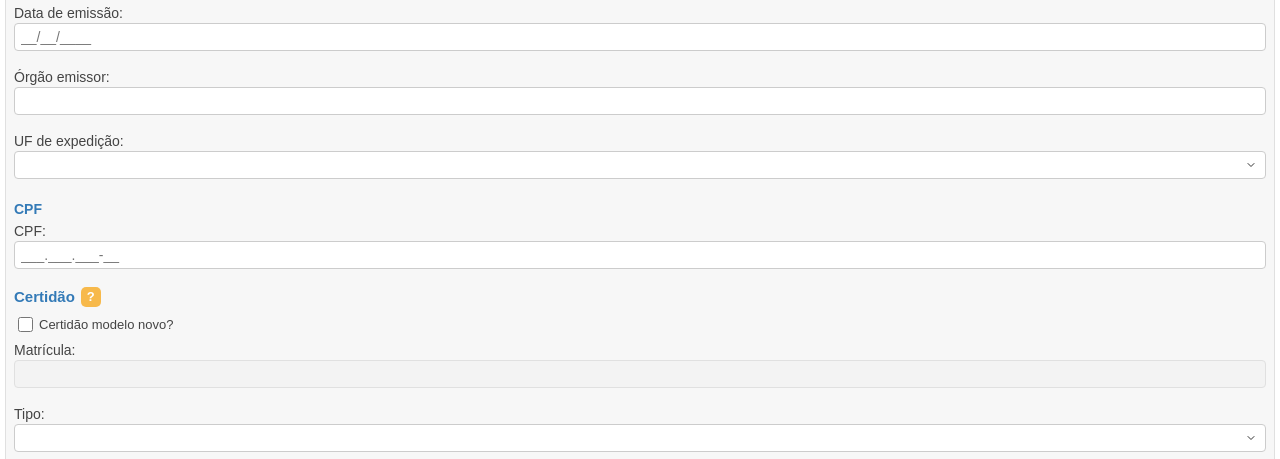
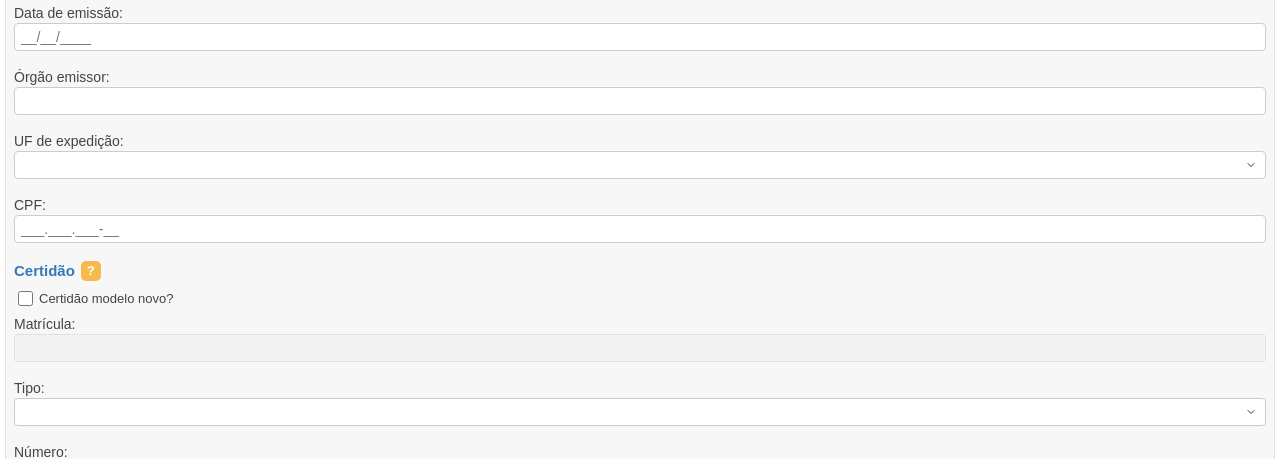
Before and after one commit to Solutionsforce/PassPF, a Flask app: page /nova-solicitacao/documentos in a window 1280 px wide. Shown: the part 561-1020 px from the top of the page. Run offline with Flask 3, Linux system fonts and the light colour scheme.

Commit message:
Remove duplicate CPF field from document submission form
Removes the duplicated 'CPF' title div from the 'documentos.html' template, ensuring only one CPF input field is present.

Replit-Commit-Author: Agent
Replit-Commit-Session-Id: 2f1d9dde-6280-4dd7-be92-213d7a001ec0
Replit-Commit-Checkpoint-Type: full_checkpoint
Replit-Commit-Event-Id: 9605ac6d-6e52-487e-b493-aad2a6ea8356
Replit-Commit-Screenshot-Url: https://storage.googleapis.com/screenshot-production-us-central1/c69ae46c-7eaa-4d13-905b-498ffecf424b/2f1d9dde-6280-4dd7-be92-213d7a001ec0/ew24DCy

```diff
--- a/templates/documentos.html
+++ b/templates/documentos.html
@@ -78,8 +78,6 @@
                     <option value="TO" {% if dados.get('uf_expedicao') == 'TO' %}selected{% endif %}>TO</option>
                 </select>
             </div>
-
-            <div class="doc-cpf-title">CPF</div>
 
             <div class="form-group">
                 <label class="form-label-doc" for="cpf">CPF:</label>
```
